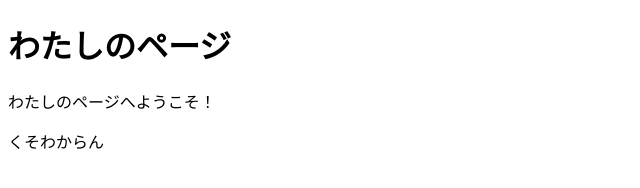
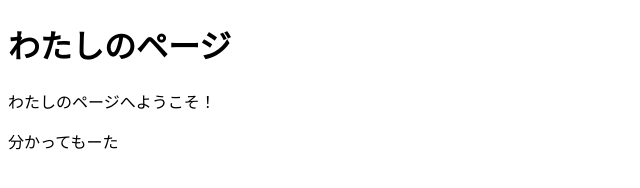
Before and after one commit to KK6152/testsite, a plain HTML site: page index.html in a window 1280 px wide. Shown: the full height of the page, 0-640 px from the left. Drawn offline with Linux system fonts and the light colour scheme.

Commit message:
１回目

```diff
--- a/index.html
+++ b/index.html
@@ -7,7 +7,7 @@
 <h1>わたしのページ</h1>
 <p>わたしのページへようこそ！</p>
 <p>
-    くそわからん
+    分かってもーた
 </p>
 </body>
 </html>
```
